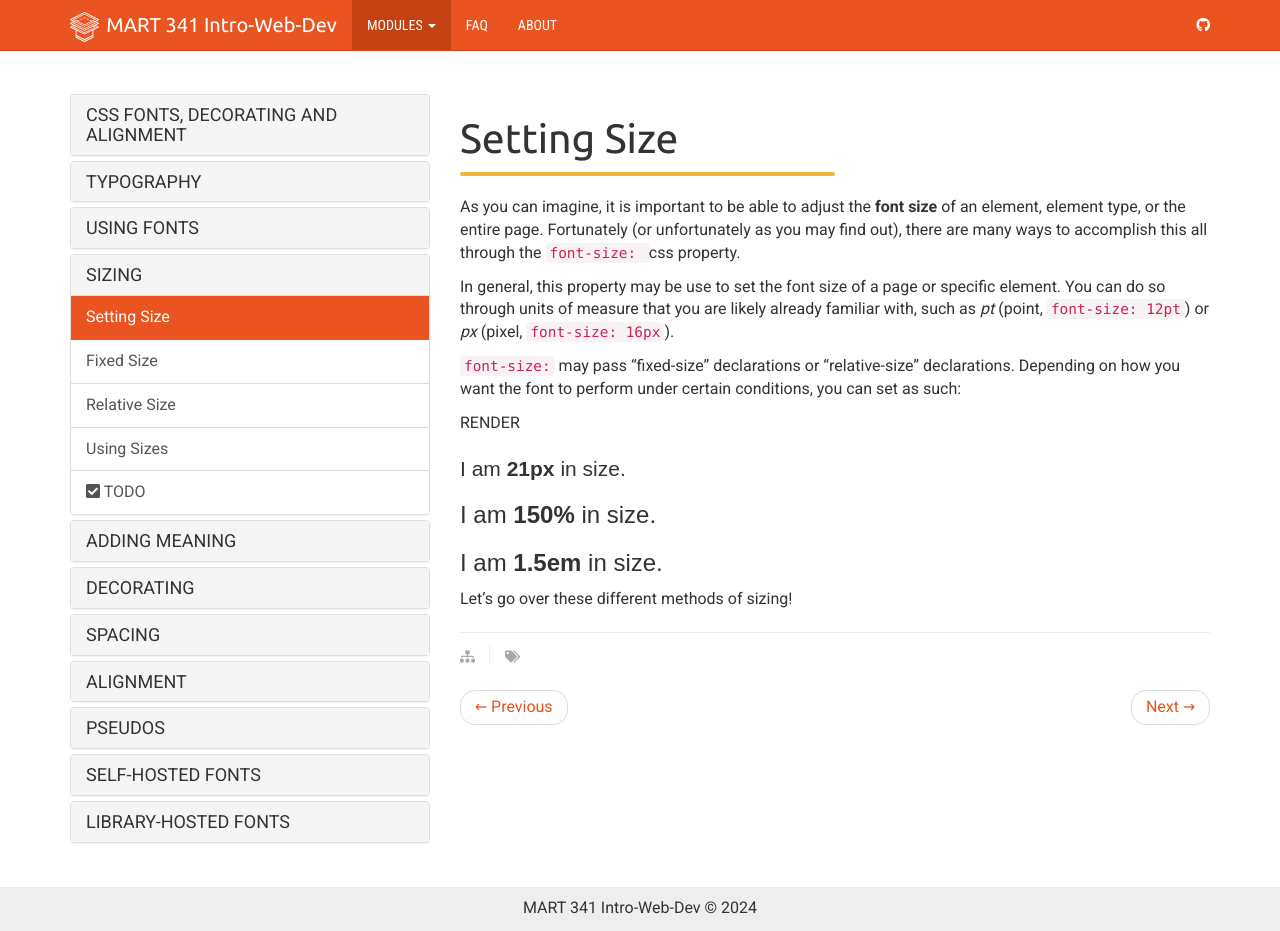
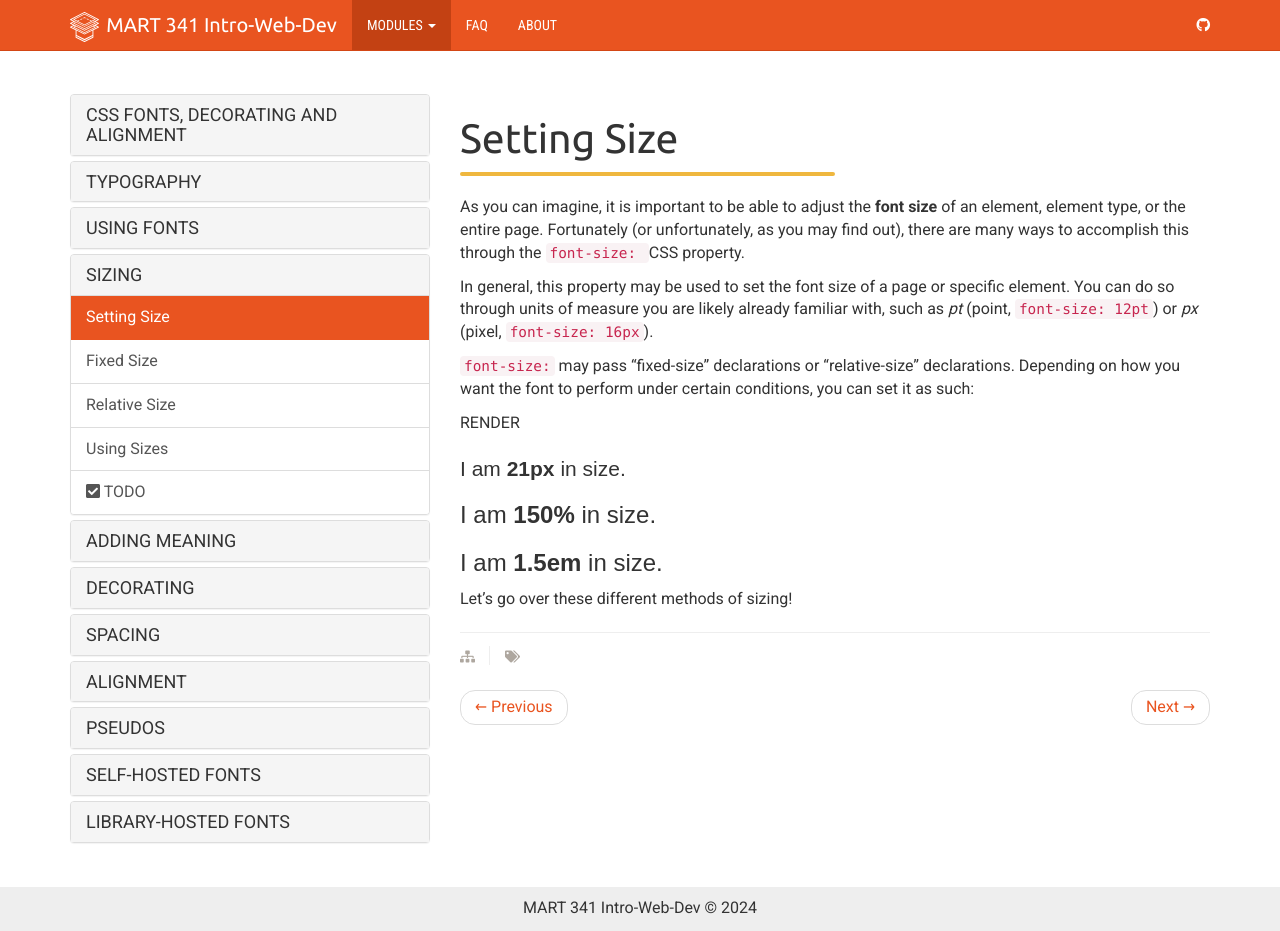
Before and after one commit to Montana-Media-Arts/webDesignFall2024, a Jekyll site: the page built from _docs/topic-10/03-sizing/01-page.md, in a window 1280 px wide and 931 px high. Built offline with Jekyll 4.4.1, drawn with Linux system fonts in a browser that asks for light colours; nearby versions of some CDN libraries.

Commit message:
Update 01-page.md

```diff
--- a/_docs/topic-10/03-sizing/01-page.md
+++ b/_docs/topic-10/03-sizing/01-page.md
@@ -9,11 +9,11 @@ permalink: /topic-10/font-size/
 <link rel="stylesheet" href="../ex-files/fonts.css">
 <link rel="stylesheet" href="../ex-files/style.css">
 
-As you can imagine, it is important to be able to adjust the **font size** of an element, element type, or the entire page. Fortunately (or unfortunately as you may find out), there are many ways to accomplish this all through the `font-size: ` css property.
+As you can imagine, it is important to be able to adjust the **font size** of an element, element type, or the entire page. Fortunately (or unfortunately, as you may find out), there are many ways to accomplish this through the `font-size: `CSS property.
 
-In general, this property may be use to set the font size of a page or specific element. You can do so through units of measure that you are likely already familiar with, such as _pt_ (point, `font-size: 12pt`) or _px_ (pixel, `font-size: 16px`).
+In general, this property may be used to set the font size of a page or specific element. You can do so through units of measure you are likely already familiar with, such as _pt_ (point, `font-size: 12pt`) or _px_ (pixel, `font-size: 16px`).
 
-`font-size:` may pass "fixed-size" declarations or "relative-size" declarations. Depending on how you want the font to perform under certain conditions, you can set as such:
+`font-size:` may pass "fixed-size" declarations or "relative-size" declarations. Depending on how you want the font to perform under certain conditions, you can set it as such:
 
 <div class="codepen-embed">
   <div id="code-heading">RENDER</div>
```
